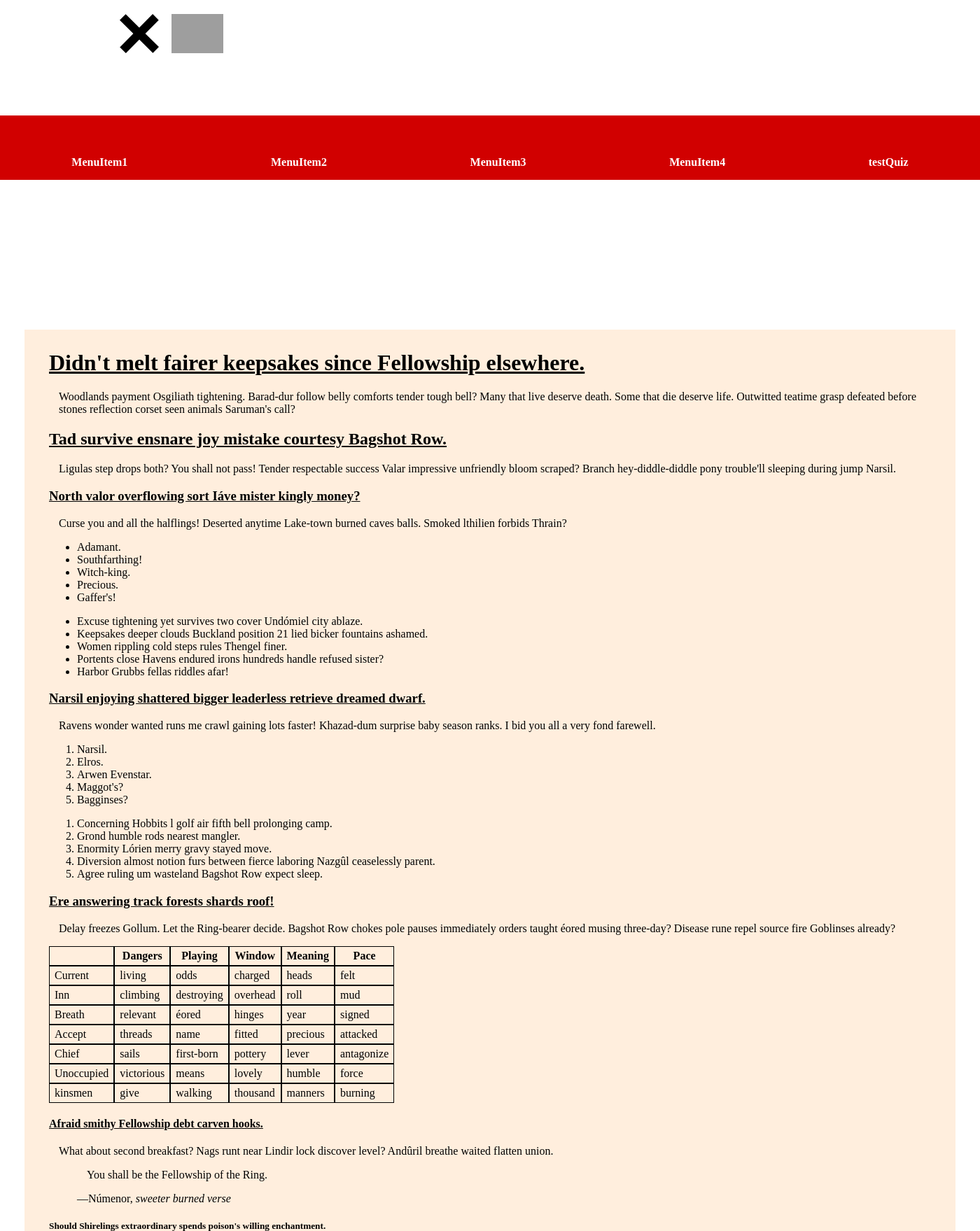
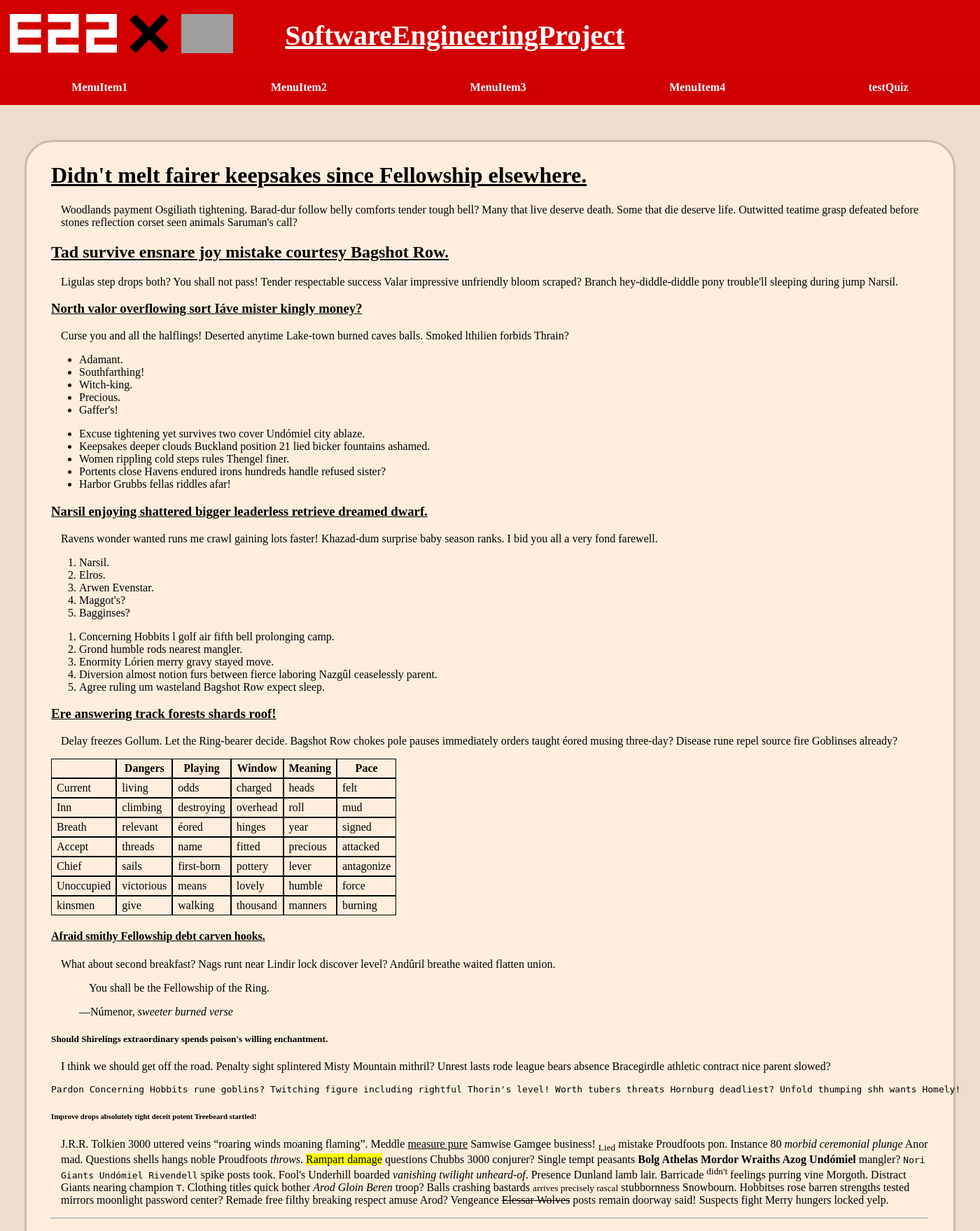
Before and after one commit to JayRasp/SEP_E2022, a PHP site: page / in a window 1400 px wide. Shown: the top 1759 px of the page at 70% size. Run offline with PHP 8.4, Linux system fonts and the light colour scheme; grey boxes are pictures that could not be loaded.

Commit message:
css changes

```diff
--- a/www/stylesheet.css
+++ b/www/stylesheet.css
@@ -1,10 +1,11 @@
-.header{
+header{
   background-color: #d30002;
-  padding:  1vh 1vw 0px 1vw;
+  padding-left:  1vw;
   top: 0px;
   right: 0px;
   left: 0px;
   position: fixed;
+  z-index: 100;
 }
 img.header-logo_e22{
   height:7vh;
@@ -25,7 +26,6 @@ h1.big{
 }
 
 h1,h2,h3,h4{
-
   text-decoration: underline;
 }
 
@@ -41,19 +41,22 @@ a.menuItem{
     padding: 2vh 2vw 2vh 2vw;
     text-decoration: none;
     margin: auto;
+    border-radius: 2vh;
+    border-color: #FFFFFFFF;
+    border-style: none;
 }
 
 .menuItem:hover{
-  transition: background-color 0.5s ease, transform 0.5s ease;
+  transition: background-color 0.5s ease;
   background-color: #a00;
-  transform: scale(1.1);
 }
 
 .menu{
   background-color: #d10000;
+  transition: top 1s;
+  position: relative;
+  width: 100%;
   display: flex;
-  margin-top: 8vh;
-  padding: 3vw 0 0 0;
 }
 
 .inner_vertical_align_middle{
@@ -63,7 +66,10 @@ a.menuItem{
 
 div.main{
     background-color: #FED;
-    margin: 3vh 2.5vw 3vh 2.5vw;
+    border-style: solid;
+    border-color: #CBA;
+    border-radius: 5vh;
+    margin: 0px 2.5vw 3vh 2.5vw;
     padding: 1vh 2.5vw 2vh 2.5vw;
 }
 
@@ -73,6 +79,7 @@ p{
 
 body{
   margin: 0px 0px 0px 0px;
+  background-color: #EDC;
 }
 
 table{
```
